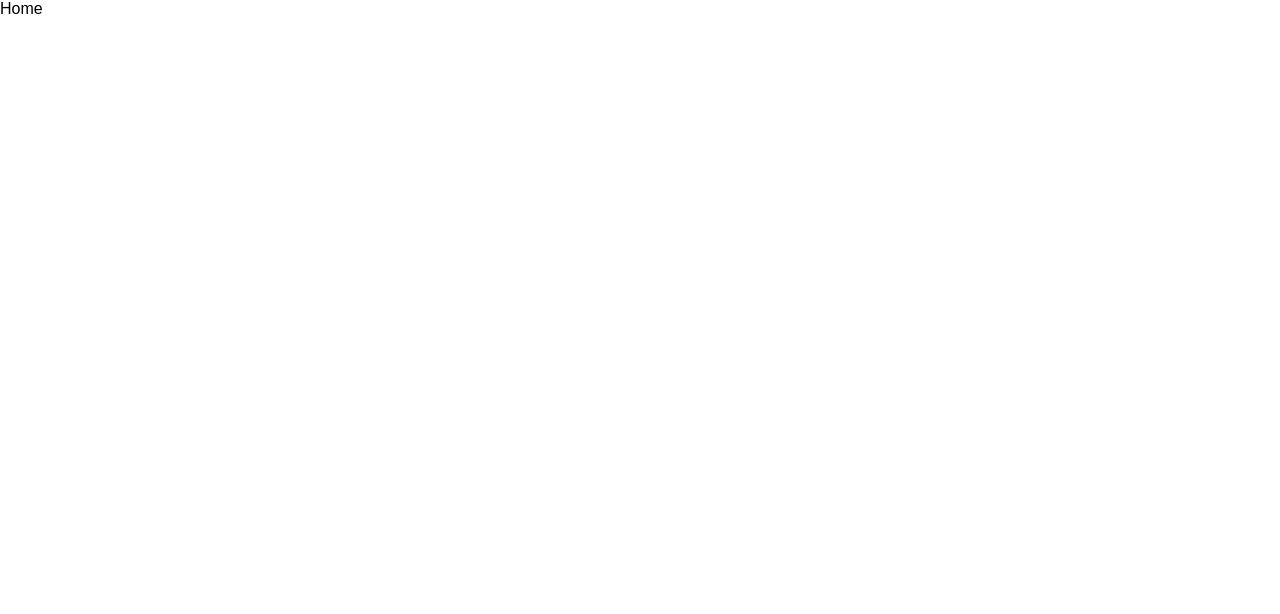
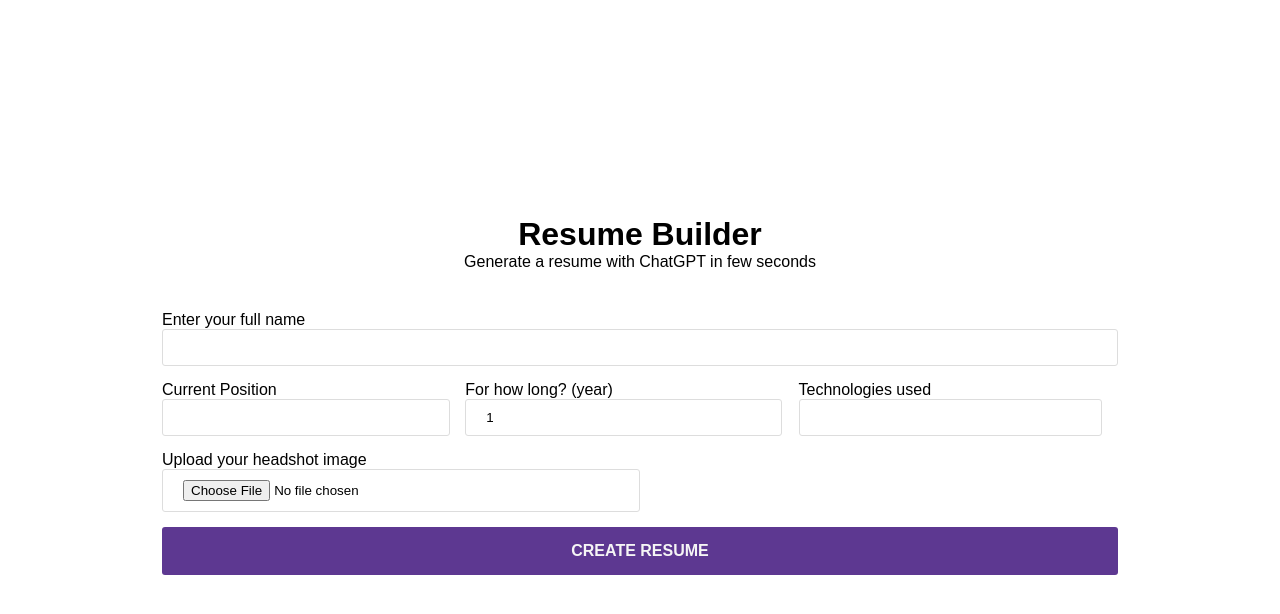
Before and after one commit to theobroma/resume-builder-ai, a React (Create React App) app in the folder client/: page / in a window 1280 px wide. Shown: the top 614 px of the page. Built offline with nearby package versions, Linux system fonts and the light colour scheme.

Commit message:
basic form

```diff
--- a/client/src/components/Home.js
+++ b/client/src/components/Home.js
@@ -1,7 +1,103 @@
+import { useState } from "react";
+
+import Loading from "./Loading";
+
 const Home = () => {
+    const [fullName, setFullName] = useState("");
+    const [currentPosition, setCurrentPosition] = useState("");
+    const [currentLength, setCurrentLength] = useState(1);
+    const [currentTechnologies, setCurrentTechnologies] = useState("");
+    const [headshot, setHeadshot] = useState(null);
+    const [loading, setLoading] = useState(false);
+
+    const handleFormSubmit = (e) => {
+        e.preventDefault();
+        console.log({
+            fullName,
+            currentPosition,
+            currentLength,
+            currentTechnologies,
+            headshot,
+        });
+        setLoading(true);
+    };
+    //👇🏻 Renders the Loading component you submit the form
+    if (loading) {
+        return <Loading />;
+    }
     return (
-        <div>
-            <span>Home</span>
+        <div className="app">
+            <h1>Resume Builder</h1>
+            <p>Generate a resume with ChatGPT in few seconds</p>
+            <form
+                onSubmit={handleFormSubmit}
+                method="POST"
+                encType="multipart/form-data"
+            >
+                <label htmlFor="fullName">Enter your full name</label>
+                <input
+                    type="text"
+                    required
+                    name="fullName"
+                    id="fullName"
+                    value={fullName}
+                    onChange={(e) => setFullName(e.target.value)}
+                />
+                <div className="nestedContainer">
+                    <div>
+                        <label htmlFor="currentPosition">
+                            Current Position
+                        </label>
+                        <input
+                            type="text"
+                            required
+                            name="currentPosition"
+                            className="currentInput"
+                            value={currentPosition}
+                            onChange={(e) => setCurrentPosition(e.target.value)}
+                        />
+                    </div>
+                    <div>
+                        <label htmlFor="currentLength">
+                            For how long? (year)
+                        </label>
+                        <input
+                            type="number"
+                            required
+                            name="currentLength"
+                            className="currentInput"
+                            value={currentLength}
+                            onChange={(e) => setCurrentLength(e.target.value)}
+                        />
+                    </div>
+                    <div>
+                        <label htmlFor="currentTechnologies">
+                            Technologies used
+                        </label>
+                        <input
+                            type="text"
+                            required
+                            name="currentTechnologies"
+                            className="currentInput"
+                            value={currentTechnologies}
+                            onChange={(e) =>
+                                setCurrentTechnologies(e.target.value)
+                            }
+                        />
+                    </div>
+                </div>
+                <label htmlFor="photo">Upload your headshot image</label>
+                <input
+                    type="file"
+                    name="photo"
+                    required
+                    id="photo"
+                    accept="image/x-png,image/jpeg"
+                    onChange={(e) => setHeadshot(e.target.files[0])}
+                />
+
+                <button>CREATE RESUME</button>
+            </form>
         </div>
     );
 };
--- /dev/null
+++ b/client/src/components/Loading.js
@@ -0,0 +1,9 @@
+const Loading = () => {
+    return (
+        <div className="app">
+            <h1>Loading, please wait...</h1>
+        </div>
+    );
+};
+
+export default Loading;
```
Also changed, not shown: client/src/components/ErrorPage.js (added, +14 -0 lines).
